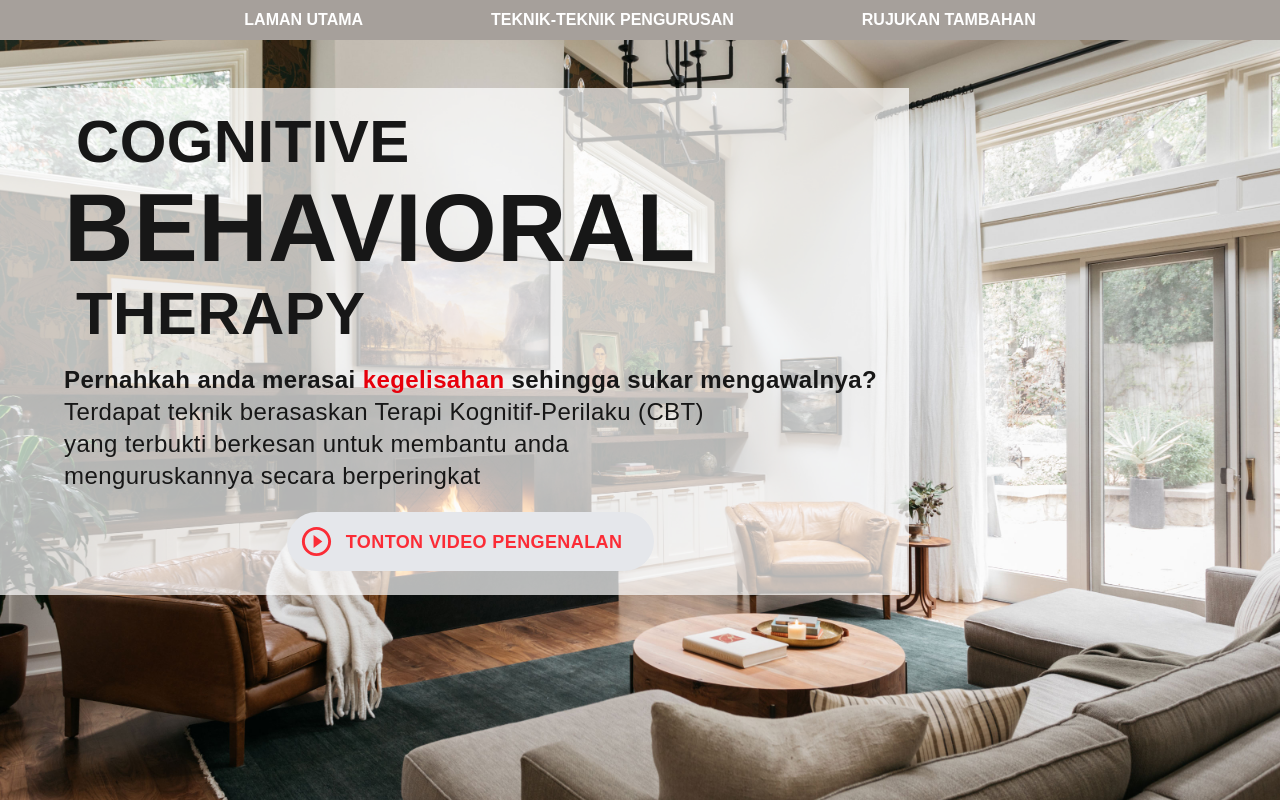
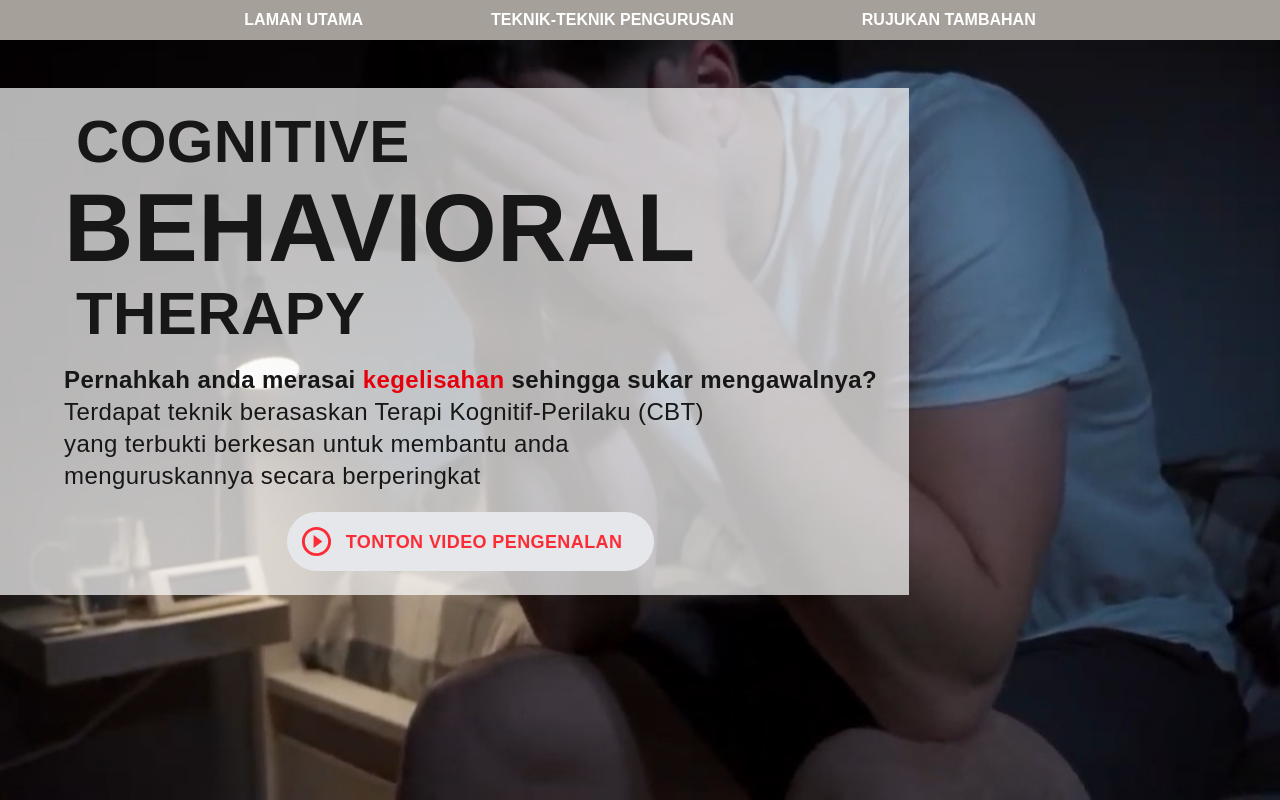
Before and after one commit to najmusyathir/interactive_video, a Next.js app: page / in a window 1280 px wide. Built offline with nearby package versions, Linux system fonts and the light colour scheme.

Commit message:
Modify: Update bg mainpage

```diff
--- a/src/app/page.tsx
+++ b/src/app/page.tsx
@@ -21,7 +21,7 @@ export default function Home() {
   return (
     <div className="">
       <div className="absolute w-full h-full top-0 left-0 -z-10">
-        <Image src={'/bg.jpg'} alt={'background'} fill className="object-cover w-screen h-screen -z-10" />
+        <Image src={'/bg1.png'} alt={'background'} fill className="object-cover w-screen h-screen -z-10" />
       </div>
       <div className="pt-12">
         <span className="flex flex-col gap-5 bg-white/70 py-6 px-8 pl-16 w-min tracking-wide">
```
Also changed, not shown: public/bg1.png (added).
